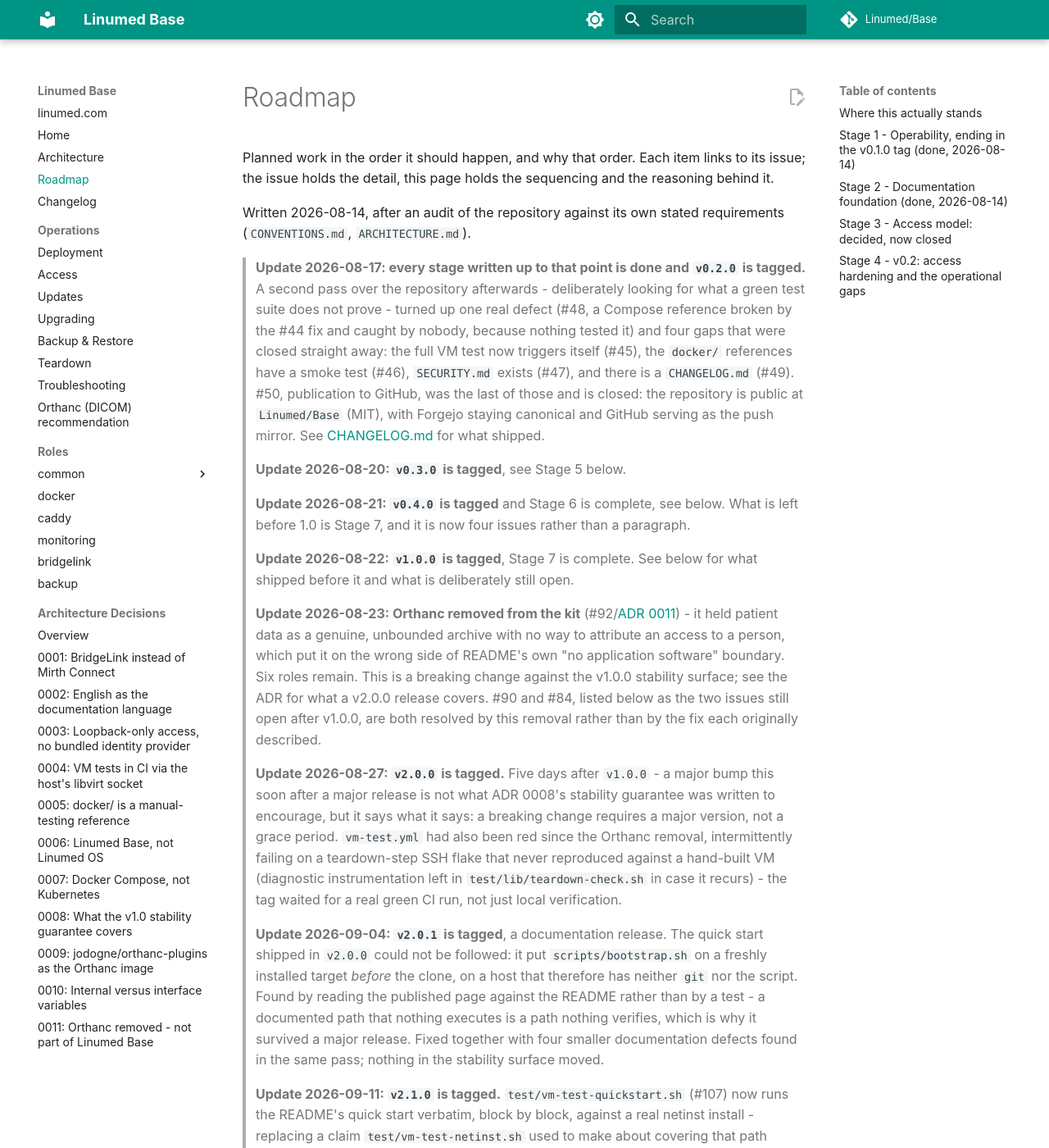
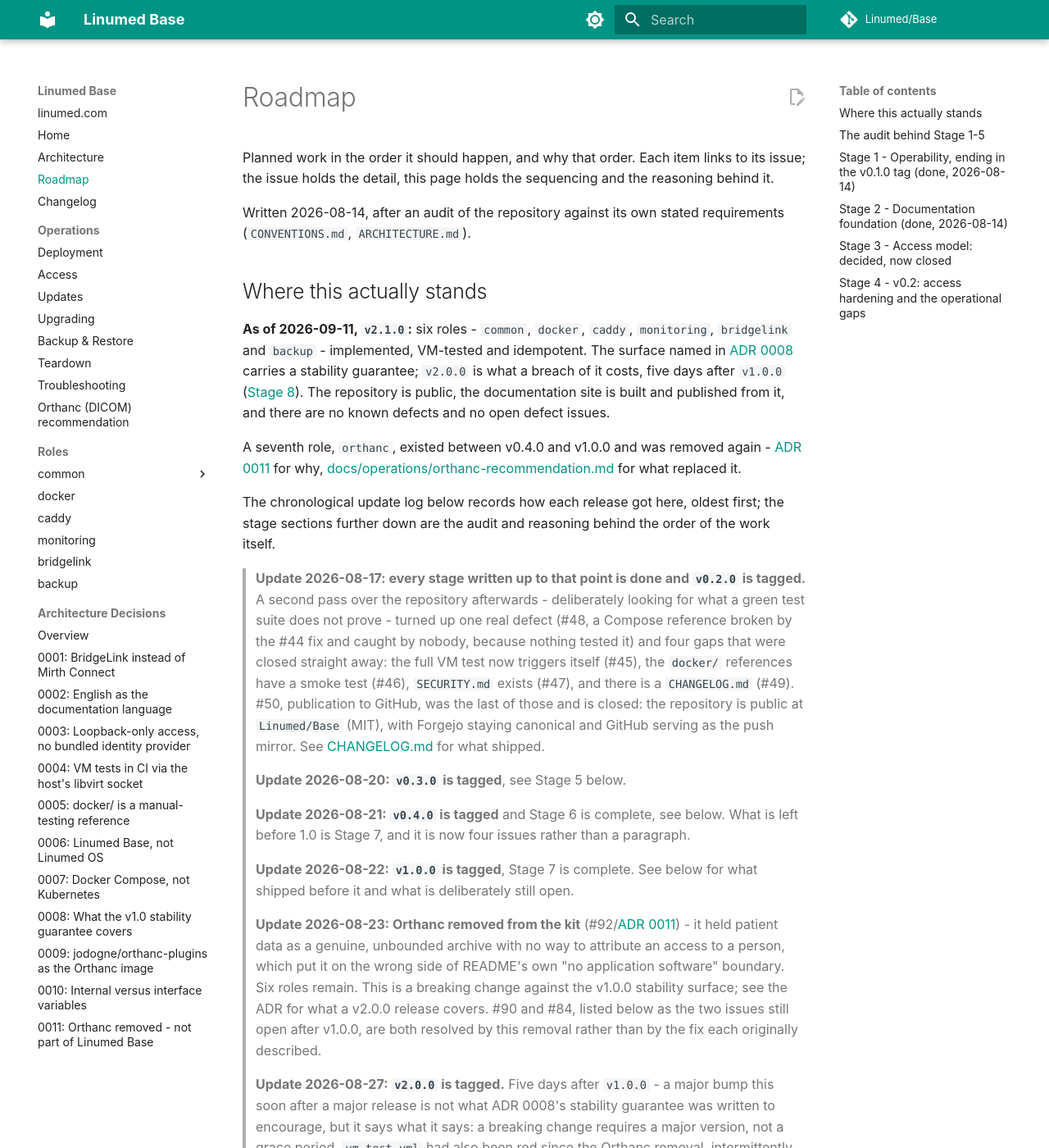
Before and after one commit to Linumed/Base, an MkDocs documentation site: the page built from docs/ROADMAP.md, in a window 1280 px wide and 1400 px high. Shown: the whole window at 82% size. Built offline with MkDocs 1.6.1 and Material for MkDocs 9.7.7, drawn with Linux system fonts in a browser that asks for light colours; comment, search, counter and statistics services are not loaded; some of the changed text lies outside the part shown.

Commit message:
Docs: drei Befunde von cc@prod behoben - SaaS-Widerspruch, veralteter Versionsplan, ROADMAP-Lesbarkeit
Alle drei am 16.09. von user.prod gemeldet:

- ARCHITECTURE.md nannte Linumed Shifts "commercial SaaS application" - widerspricht
  der On-Premise-Lizenzierung eine Zeile darunter und der linumed.com-Aussage. Jetzt
  "commercial, on-premise application". (#109)
- Der Versionsplan-Abschnitt (v0.1-v1.0, die ursprüngliche Planung) nannte für v0.4
  weiterhin Orthanc/DICOM ohne Hinweis, dass es fünf Tage nach v2.0.0 wieder entfernt
  wurde (ADR 0011) - die Release-Historie darunter hatte das schon richtig, der Plan
  widersprach ihr ohne Querverweis. Jetzt verlinkt. (#110)
- docs/ROADMAP.md: "Where this actually stands" stand hinter acht chronologischen
  Update-Blöcken seit dem 14.08. - wer nur den aktuellen Stand sucht, musste sich
  durchscrollen. An den Anfang der Datei verschoben, Chronologie und Stage-1-5-Audit
  bleiben unverändert darunter. (#111)

mkdocs build --strict, check-variable-docs.py und check-numeric-claims.py alle grün.

Refs #108, #109, #110, #111

```diff
--- a/docs/ROADMAP.md
+++ b/docs/ROADMAP.md
@@ -6,6 +6,25 @@
 
 Written 2026-08-14, after an audit of the repository against its own stated requirements
 (`CONVENTIONS.md`, `ARCHITECTURE.md`).
+
+## Where this actually stands
+
+**As of 2026-09-11, `v2.1.0`:** six roles - `common`, `docker`, `caddy`, `monitoring`,
+`bridgelink` and `backup` - implemented, VM-tested and idempotent. The surface named in
+[ADR 0008](adr/0008-what-the-v1-0-stability-guarantee-covers.md) carries a stability
+guarantee; `v2.0.0` is what a breach of it costs, five days after `v1.0.0`
+([Stage 8](#stage-8-v20-taking-a-role-back-out)). The repository is public, the
+documentation site is built and published from it, and there are no known defects and no
+open defect issues.
+
+A seventh role, `orthanc`, existed between v0.4.0 and v1.0.0 and was removed again -
+[ADR 0011](adr/0011-orthanc-removed-not-part-of-base.md) for why,
+[docs/operations/orthanc-recommendation.md](operations/orthanc-recommendation.md) for
+what replaced it.
+
+The chronological update log below records how each release got here, oldest first; the
+stage sections further down are the audit and reasoning behind the order of the work
+itself.
 
 > **Update 2026-08-17: every stage written up to that point is done and `v0.2.0` is
 > tagged.** A second pass over the repository afterwards - deliberately looking for what a green test suite does
@@ -58,20 +77,7 @@
 > against a login password `bootstrap.sh` never sets. Nothing in the stability surface
 > moved.
 
-## Where this actually stands
-
-**As of 2026-09-11, `v2.1.0`:** six roles - `common`, `docker`, `caddy`, `monitoring`,
-`bridgelink` and `backup` - implemented, VM-tested and idempotent. The surface named in
-[ADR 0008](adr/0008-what-the-v1-0-stability-guarantee-covers.md) carries a stability
-guarantee; `v2.0.0` is what a breach of it costs, five days after `v1.0.0`
-([Stage 8](#stage-8-v20-taking-a-role-back-out)). The repository is public, the
-documentation site is built and published from it, and there are no known defects and no
-open defect issues.
-
-A seventh role, `orthanc`, existed between v0.4.0 and v1.0.0 and was removed again -
-[ADR 0011](adr/0011-orthanc-removed-not-part-of-base.md) for why,
-[docs/operations/orthanc-recommendation.md](operations/orthanc-recommendation.md) for
-what replaced it.
+## The audit behind Stage 1-5
 
 [What was open, and why it was not built earlier](#what-was-open-and-why-it-was-not-built-earlier)
 further down is kept as the record of the three items that carried that status until
```
Also changed, not shown: ARCHITECTURE.md (+6 -2 lines), CHANGELOG.md (+17 -1 lines).
